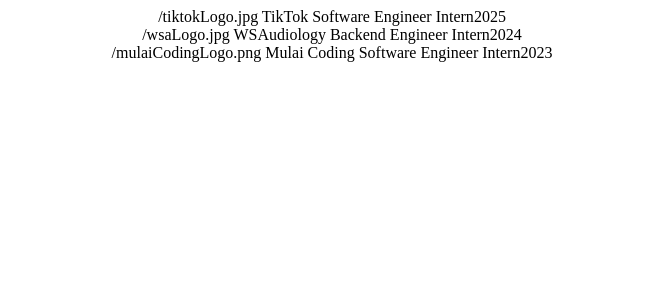
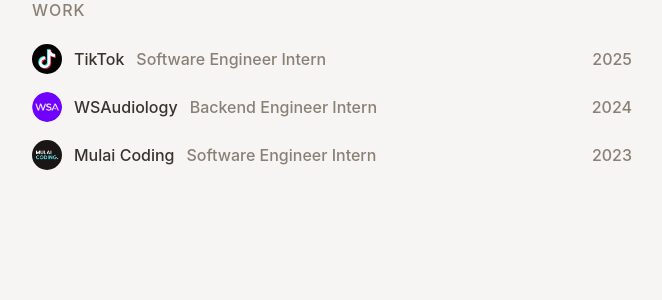
Before and after one commit to bryantjandra/personal-portfolio, a React (Vite) app: page / in a window 1280 px wide. Shown: the top 300 px of the page, without its empty margins (308-970 px from the left). Built offline with nearby package versions, Linux system fonts and the light colour scheme.

Commit message:
feat: finish styling for work section

```diff
--- a/src/App.module.css
+++ b/src/App.module.css
@@ -1,6 +1,8 @@
 .mainContainer {
   display: flex;
   flex-direction: column;
-  align-items: center;
+  max-width: 600px;
   min-height: 100vh;
+  row-gap: 24px;
+  margin: 0 auto;
 }
--- a/src/components/WorkItem.module.css
+++ b/src/components/WorkItem.module.css
@@ -1,4 +1,27 @@
 .container {
   display: flex;
   justify-content: space-between;
+  align-items: center;
+  column-gap: 10px;
+  width: 100%;
 }
+
+.leftGroup {
+  display: flex;
+  align-items: center;
+  gap: 12px;
+}
+
+.logo {
+  width: 30px;
+  height: 30px;
+  border-radius: 50px;
+}
+
+.role {
+  color: rgb(var(--color-muted));
+}
+
+.date {
+  color: rgb(var(--color-muted));
+}
--- a/src/components/WorkItem.tsx
+++ b/src/components/WorkItem.tsx
@@ -8,10 +8,12 @@
 export default function WorkItem({ data }: WorkItemProps) {
   return (
     <div className={styles.container}>
-      <div>
-        {data.logo} {data.company} {data.role}
+      <div className={styles.leftGroup}>
+        <img src={data.logo} alt={data.company} className={styles.logo} />
+        <span>{data.company}</span>
+        <span className={styles.role}>{data.role}</span>
       </div>
-      {data.date}
+      <span className={styles.date}>{data.date}</span>
     </div>
   );
 }
--- /dev/null
+++ b/src/components/WorkSection.module.css
@@ -0,0 +1,12 @@
+.list {
+  display: flex;
+  flex-direction: column;
+  row-gap: 18px;
+}
+
+.title {
+  color: rgb(var(--color-muted));
+  letter-spacing: 1px;
+  font-weight: 450;
+  font-size: 16px;
+}
--- a/src/components/WorkSection.tsx
+++ b/src/components/WorkSection.tsx
@@ -1,6 +1,16 @@
 import WorkItem from "./WorkItem";
 import { experiences } from "../data";
+import styles from "./WorkSection.module.css";
 
 export default function WorkSection() {
-  return experiences.map((exp) => <WorkItem key={exp.company} data={exp} />);
+  return (
+    <>
+      <h3 className={styles.title}>WORK</h3>
+      <div className={styles.list}>
+        {experiences.map((exp) => (
+          <WorkItem key={exp.company} data={exp} />
+        ))}
+      </div>
+    </>
+  );
 }
--- a/src/data/index.ts
+++ b/src/data/index.ts
@@ -2,7 +2,7 @@
 
 export const experiences: WorkExperience[] = [
   {
-    logo: "/tiktokLogo.jpg",
+    logo: "/tiktokLogo.jpeg",
     company: "TikTok",
     role: "Software Engineer Intern",
     date: "2025",
--- /dev/null
+++ b/src/index.css
@@ -0,0 +1,24 @@
+:root {
+  --color-foreground: 56, 51, 46;
+  --color-muted: 138, 128, 117;
+}
+
+@import url("https://fonts.googleapis.com/css2?family=Inter:ital,opsz,wght@0,14..32,100..900;1,14..32,100..900&display=swap");
+
+body {
+  background-color: rgb(247, 245, 243);
+  font-family:
+    "Inter",
+    -apple-system,
+    BlinkMacSystemFont,
+    sans-serif;
+  font-weight: 450;
+  color: rgb(var(--color-foreground));
+  -webkit-font-smoothing: antialiased;
+}
+
+* {
+  margin: 0;
+  padding: 0;
+  box-sizing: border-box;
+}
--- a/src/main.tsx
+++ b/src/main.tsx
@@ -1,6 +1,7 @@
 import { StrictMode } from "react";
 import { createRoot } from "react-dom/client";
 import App from "./App.tsx";
+import "./index.css";
 
 createRoot(document.getElementById("root")!).render(
   <StrictMode>
```
Also changed, not shown: public/tiktokLogo.jpeg (added), public/tiktokLogo.jpg (deleted).
